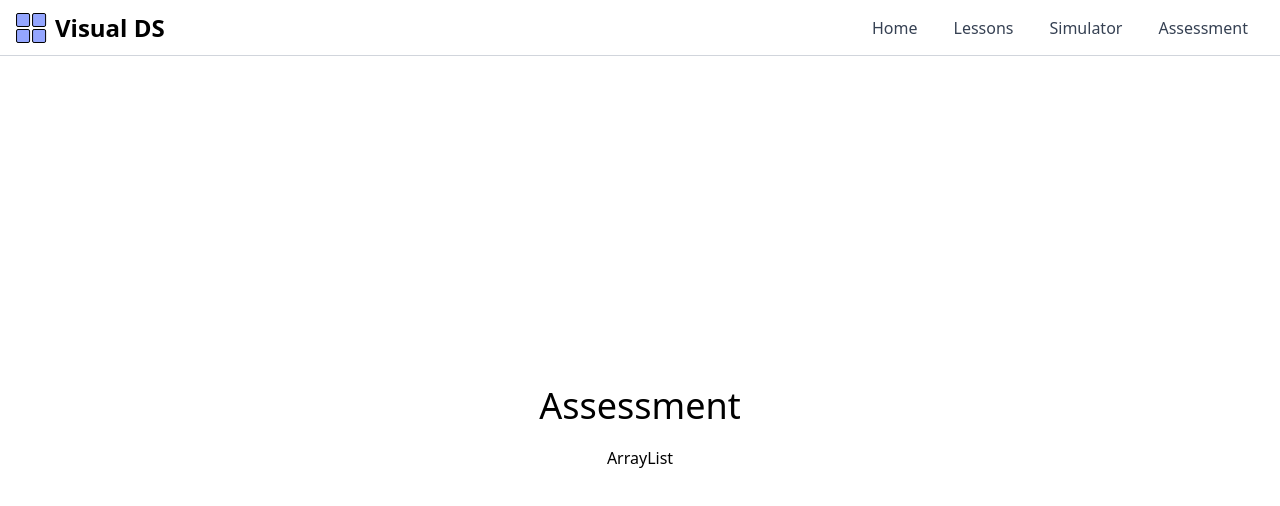
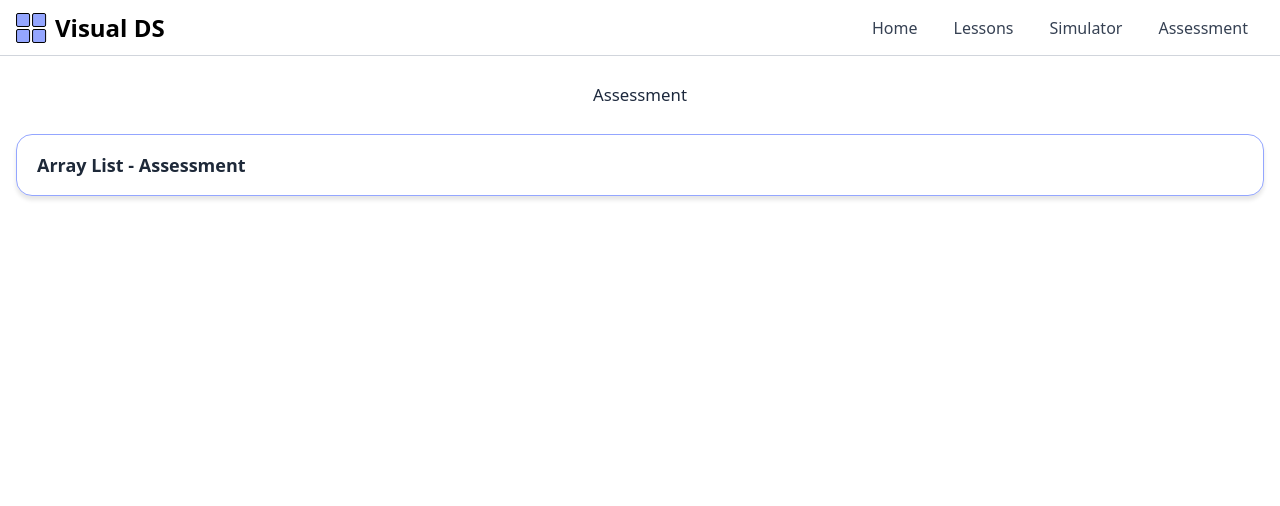
Before and after one commit to theMyle/Visual-DS, a Next.js app: page /assessment in a window 1280 px wide. Shown: the top 506 px of the page. Built offline with nearby package versions, Linux system fonts and the light colour scheme.

Commit message:
refactor: Update LessonPage layout and replace header with paragraph for clarity

```diff
--- a/src/app/assessment/page.tsx
+++ b/src/app/assessment/page.tsx
@@ -1,13 +1,17 @@
 import Link from "next/link";
+import MenuItem from "../components/MenuItem";
 
 export default function LessonPage() {
     return (
         <div
-            className={"flex flex-col gap-5 items-center justify-center h-full"}
+            className={"flex flex-col gap-6 items-center justify-center my-6 mx-4"}
         >
-            <h1 className={"text-4xl"}>Assessment</h1>
+            <p>Assessment</p>
+            <MenuItem
+                title="Array List - Assessment"
+                path="/assessment/array-list"
+            />
 
-            <Link href={"/assessment/array-list"}>ArrayList</Link>
             {/* <Link href={"/assessment/stack"}>Stack</Link>
             <Link href={"/assessment/queue"}>Queue</Link>
             <Link href={"/assessment/test"}>Test</Link> */}
```
